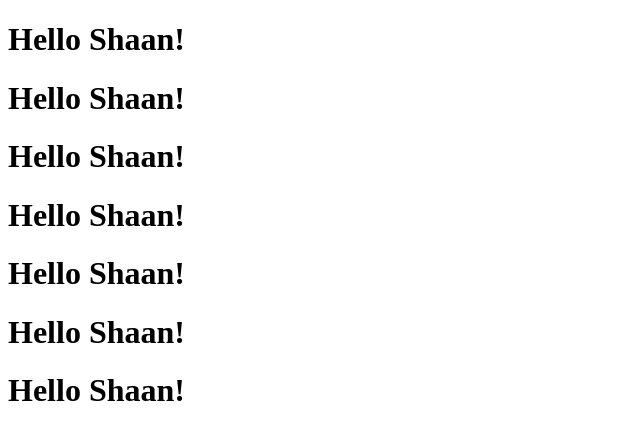
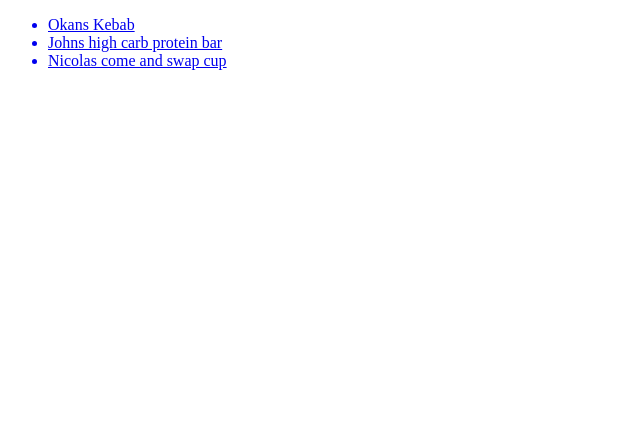
Before and after one commit to SH44N/recipe, a plain HTML site: page index.html in a window 1280 px wide. Shown: the whole page, without its empty margins (0-640 px from the left). Drawn offline with Linux system fonts and the light colour scheme.

Commit message:
Listed links to recipes.

```diff
--- a/index.html
+++ b/index.html
@@ -3,20 +3,22 @@
 <head>
   <meta charset='utf-8'>
   <meta http-equiv='X-UA-Compatible' content='IE=edge'>
-  <title>Recipes with Shaan</title>
+  <title>Recipe Test 1</title>
   <meta name='viewport' content='width=device-width, initial-scale=1'>
   <!-- <link rel='stylesheet' type='text/css' media='screen' href='main.css'>
   <script src='main.js'></script> -->
 </head>
 <body>
-
-  <h1>Hello Shaan!</h1>
-  <h1>Hello Shaan!</h1>
-  <h1>Hello Shaan!</h1>
-  <h1>Hello Shaan!</h1>
-  <h1>Hello Shaan!</h1>
-  <h1>Hello Shaan!</h1>
-  <h1>Hello Shaan!</h1>
-
+  <ul>
+    <a href="./okans-kebab.html">
+      <li>Okans Kebab</li>
+    </a>
+    <a href="./johns-high-carb-protien.html">
+      <li>Johns high carb protein bar</li>
+    </a>
+    <a href="./nicolas-come-and-swap.html">
+      <li>Nicolas come and swap cup</li>
+    </a>
+  </ul>
 </body>
 </html>
```
